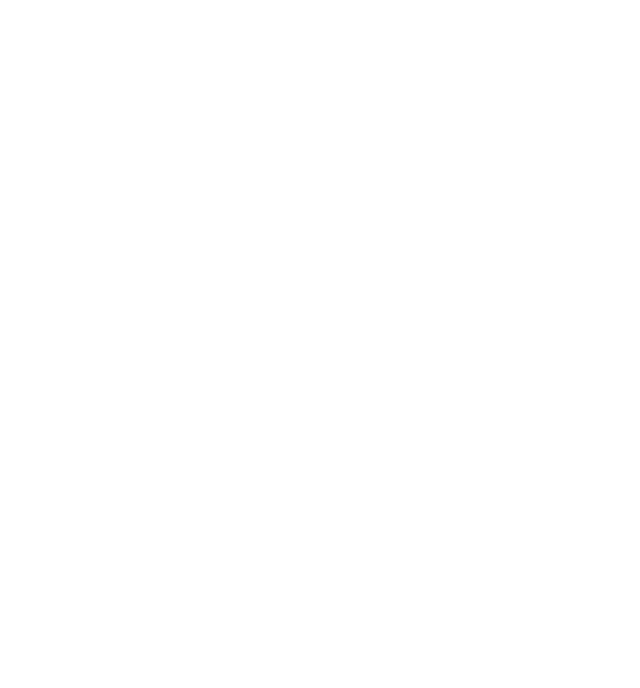
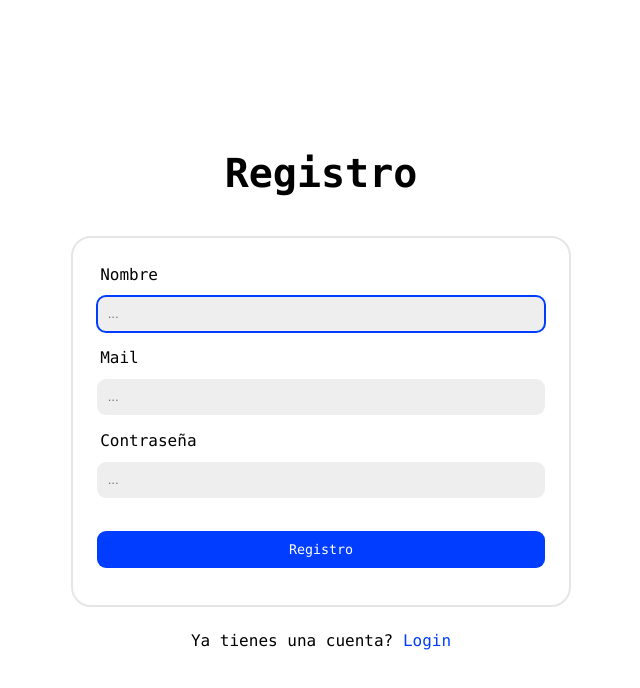
Before and after one commit to ShinesparkSR388/CodeNexus, a plain HTML site: page Login_Sign Up/html/Sign Up.html in a window 1280 px wide. Shown: the whole page, without its empty margins (319-959 px from the left). Drawn offline with Linux system fonts and the light colour scheme.

Commit message:
Modificación Login y Sign Up
Se agrego nuevo código

```diff
--- a/Login_Sign Up/css/style.css
+++ b/Login_Sign Up/css/style.css
@@ -0,0 +1,100 @@
+:root{
+    --font-mono: ui-monospace, Menlo, Monaco, 'Cascadia Mono', 'Segoe UI Mono',
+    'Roboto Mono', 'Oxygen Mono', 'Ubuntu Monospace', 'Source Code Pro',
+    'Fira Mono', 'Droid Sans Mono', 'Courier New', monospace;
+    --transition: all 0.1s cubic-bezier(0.645, 0.045, 0.355, 1)
+}
+
+* {
+    margin:0;
+    padding:0;
+    box-sizing:border-box;
+}
+
+body{
+    font-family: var(--font-mono);
+}
+
+section{
+    display:flex;
+    flex-wrap: wrap;
+    height: 100vh;
+    align-items: center;
+    justify-content: center;
+    flex-direction: column;
+    padding: 1em;
+}
+
+section h1{
+    font-size: 3em;
+}
+
+section h2{
+    text-align:center;
+    width: 100%;
+    margin-bottom: 1em;
+    font-size: 2.5em
+}
+
+section form{
+    padding: 1.5em;
+    display:flex;
+    flex-wrap: wrap;
+    max-width: 500px;
+    border-radius: 20px;
+    border: 2px solid rgba(0,0,0,.1);
+}
+
+section form label{
+    width: 100%;
+    padding: 0.2em;
+    margin-bottom: 0.5em;
+}
+
+section form input{
+    width: 100%;
+    margin-bottom: 1em;
+    padding: 0.8em;
+    border-radius: 9px;
+    border: none;
+    outline-color: #003DFF;
+    background-color: #eee;
+}
+
+section form input[type='submit']{
+    margin-top: 1.5em;
+    background-color: #003DFF;
+    color: #fff;
+    font-family: var(--font-mono);
+    transition: var(--transition);
+}
+
+section form input[type='submit']:active{
+    transform: scale(0.97);
+}
+
+section p{
+    margin-top: 1.5em;
+
+}
+
+
+section p a{
+    text-decoration: none;
+    color: #003DFF;
+}
+
+
+/* Home */
+
+section button{
+    background-color: #003DFF;
+    color: #fff;
+    font-family: var(--font-mono);
+    transition: var(--transition);
+    border: none;
+    padding: 0.5em 1em;
+    border-radius: 9px;
+    margin-top: 1.5em;
+    font-size: 1em;
+}
--- a/Login_Sign Up/html/Sign Up.html
+++ b/Login_Sign Up/html/Sign Up.html
@@ -4,9 +4,23 @@
     <meta charset="UTF-8">
     <meta http-equiv="X-UA-Compatible" content="IE=edge">
     <meta name="viewport" content="width=device-width, initial-scale=1.0">
+    <link rel="stylesheet" href="../css/style.css">
     <title>Diseño Sign Up</title>
 </head>
 <body>
-
+    <section>
+        <h2>Registro</h2>
+        <form id="signupForm">
+            <label>Nombre</label>
+            <input type="text" placeholder="..." id="name" required autofocus>
+            <label>Mail</label>
+            <input type="email" placeholder="..." id="email" required>
+            <label>Contraseña</label>
+            <input type="password" placeholder="..." id="password" required>
+            <input type="submit" value="Registro">
+        </form>
+        <p>Ya tienes una cuenta? <a href="../html/Login.html">Login</a></p>
+    </section>
+    <script src="../js/Sign_Up.js"></script>
 </body>
 </html>
--- a/Login_Sign Up/js/Sign_Up.js
+++ b/Login_Sign Up/js/Sign_Up.js
@@ -0,0 +1,19 @@
+const signupForm = document.querySelector('#signupForm')
+signupForm.addEventListener('submit', (e)=>{
+    e.preventDefault()
+    const name = document.querySelector('#name').value
+    const email = document.querySelector('#email').value
+    const password = document.querySelector('#password').value
+
+    const Users = JSON.parse(localStorage.getItem('users')) || []
+    const isUserRegistered = Users.find(user => user.email === email)
+    if(isUserRegistered){
+        return alert('El usuario ya esta registado!')
+    }
+
+    Users.push({name: name, email: email, password: password})
+    localStorage.setItem('users', JSON.stringify(Users))
+    alert('Registro Exitoso!')
+    window.location.href = '../html/login.html'
+
+})
```
Also changed, not shown: Login_Sign Up/html/Login.html (+13 -1 lines), Login_Sign Up/index.html (+6 -1 lines), Login_Sign Up/js/Login.js (+15 -0 lines), Login_Sign Up/js/index.js (+12 -0 lines).
